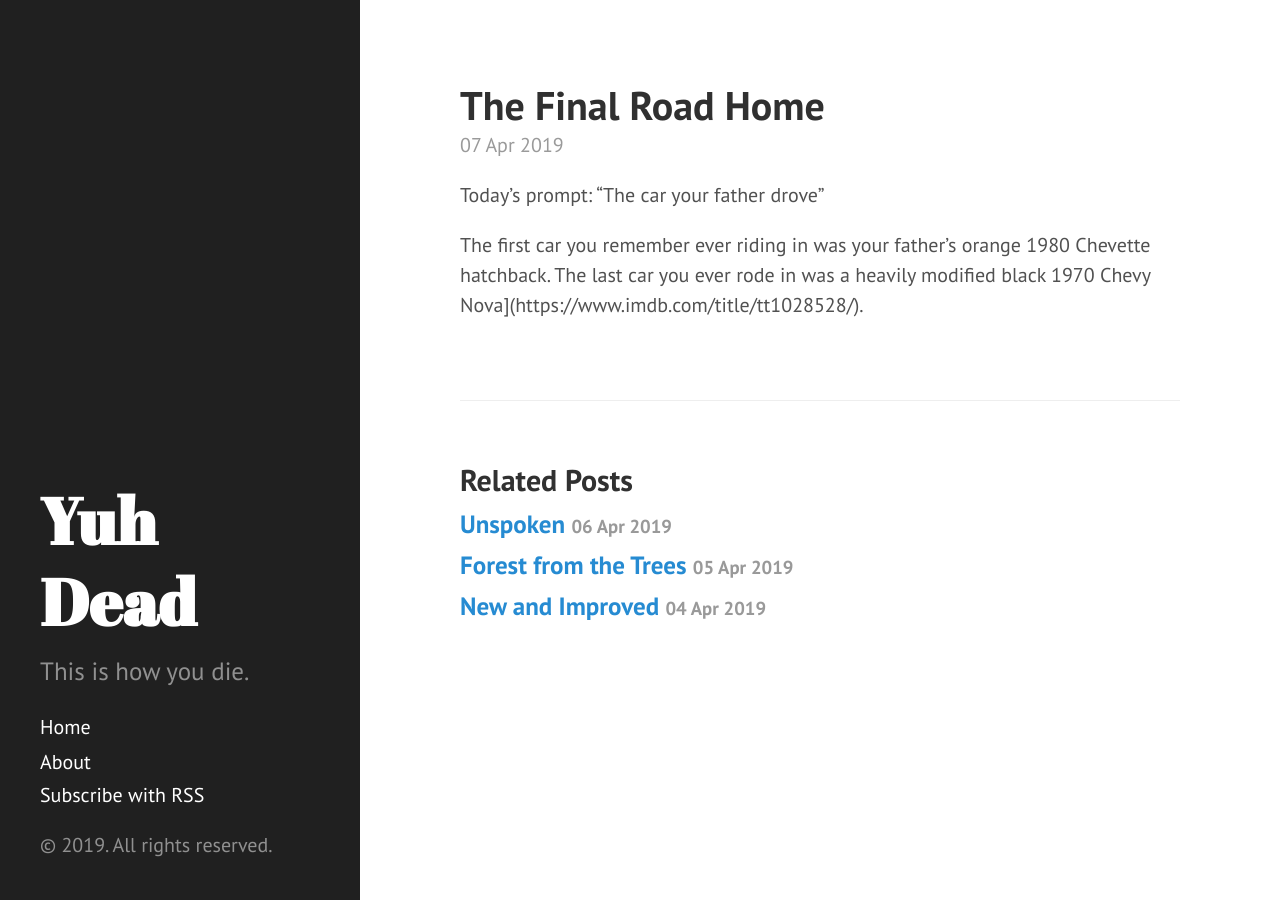
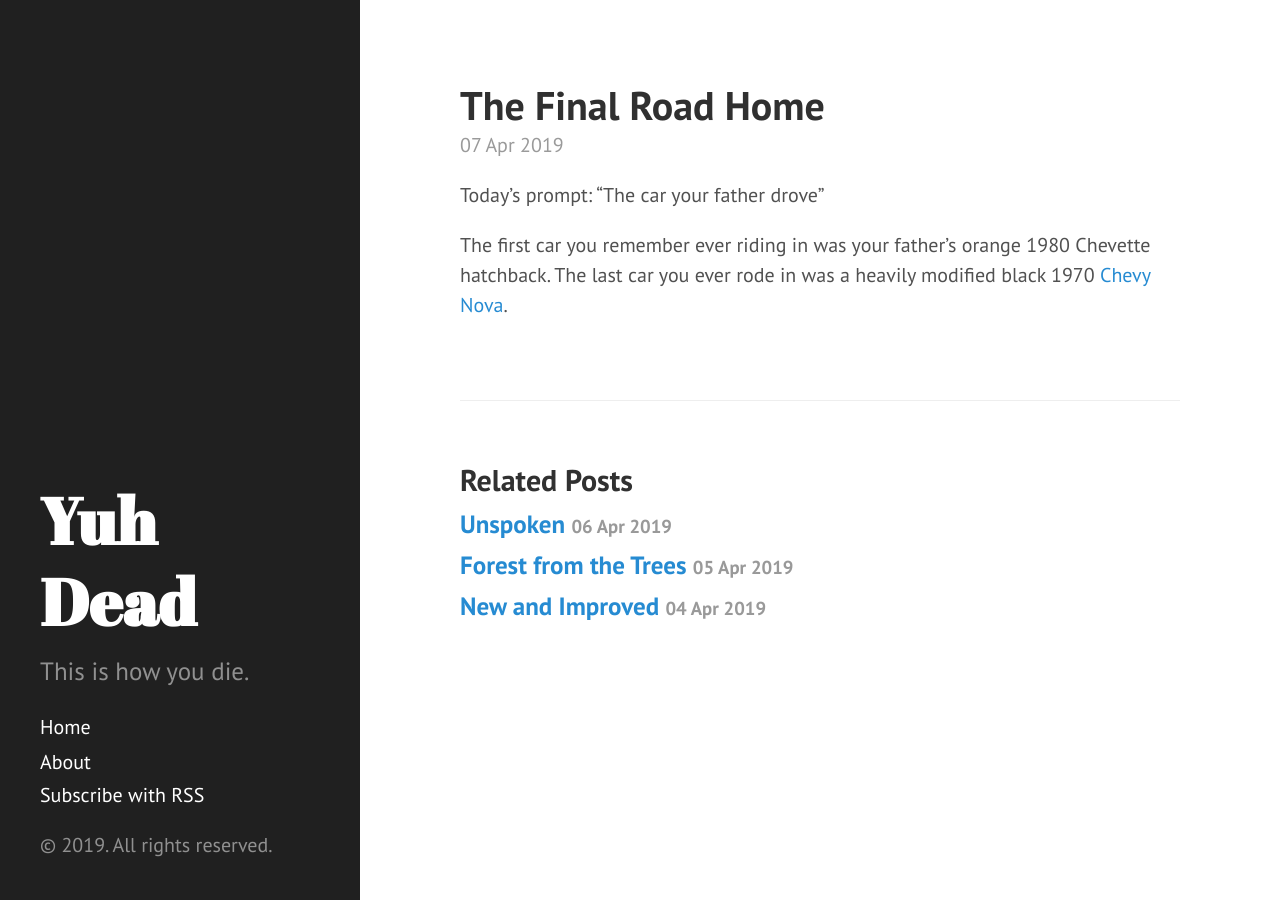
Before and after one commit to LoraV/LoraV.github.io, a Jekyll site: the page built from _posts/2019-04-07-cars.markdown, in a window 1280 px wide. Built offline with Jekyll 4.4.1, drawn with Linux system fonts in a browser that asks for light colours.

Commit message:
riding in cars with boys post

```diff
--- a/_posts/2019-04-07-cars.markdown
+++ b/_posts/2019-04-07-cars.markdown
@@ -6,4 +6,4 @@ categories: death scenes
 ---
 Today's prompt: "The car your father drove"
 
-The first car you remember ever riding in was your father's orange 1980 Chevette hatchback. The last car you ever rode in was a heavily modified black 1970 Chevy Nova](https://www.imdb.com/title/tt1028528/).
+The first car you remember ever riding in was your father's orange 1980 Chevette hatchback. The last car you ever rode in was a heavily modified black 1970 [Chevy Nova](https://www.imdb.com/title/tt1028528/).
```
